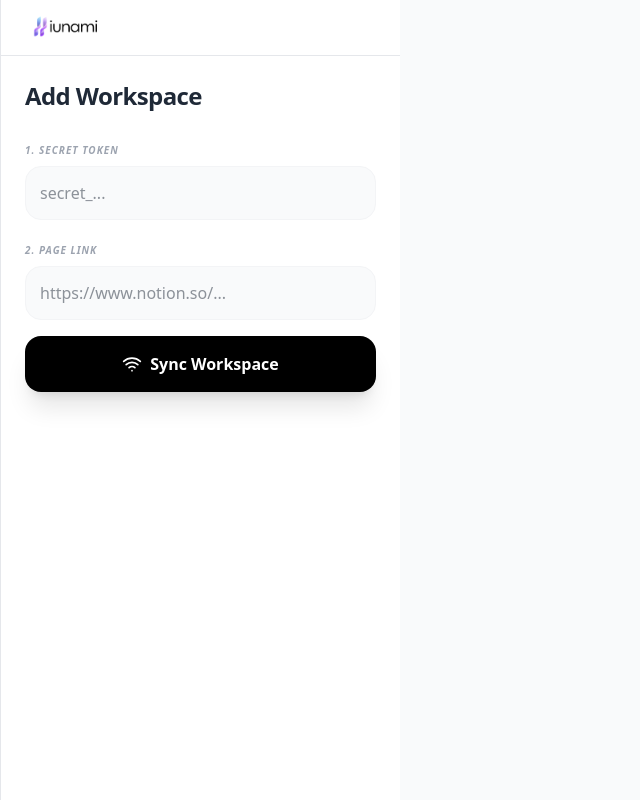
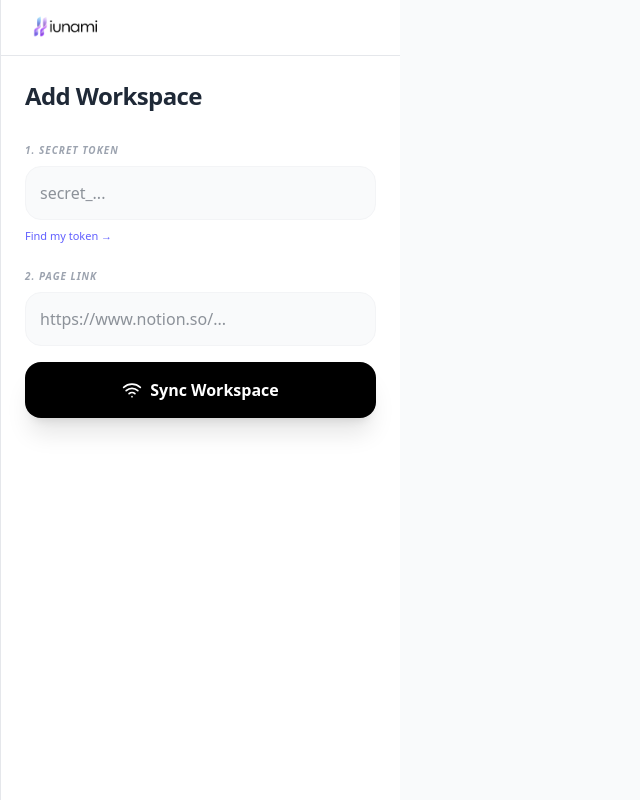
Before and after one commit to Ian-Chin/iunami-ai-extension, a React (Vite) app: page / in a window 1280 px wide. Both pictures are taken after a click on the button "Get Started". Shown: the whole page, without its empty margins (0-640 px from the left). Built offline with nearby package versions, Linux system fonts and the light colour scheme; no server answers.

Commit message:
find my token button

```diff
--- a/config.ts
+++ b/config.ts
@@ -1 +1,4 @@
-export const GROQ_API_KEY = process.env.GROQ_API_KEY;
+export const CONFIG = {
+  GROQ_API_KEY: process.env.GROQ_API_KEY,
+  AI_MODEL: 'llama-3.3-70b-versatile',
+};
--- a/package.json
+++ b/package.json
@@ -12,6 +12,7 @@
   "dependencies": {
     "@notionhq/client": "^5.8.0",
     "@radix-ui/react-slot": "^1.2.4",
+    "@supabase/supabase-js": "^2.94.0",
     "axios": "^1.13.2",
     "class-variance-authority": "^0.7.1",
     "clsx": "^2.1.1",
--- a/src/components/Settings.tsx
+++ b/src/components/Settings.tsx
@@ -147,6 +147,14 @@ export default function Settings({ onComplete }: { onComplete: () => void }) {
                         style={{ background: 'var(--input-bg)', color: 'var(--card-text)', borderWidth: 1, borderStyle: 'solid', borderColor: 'var(--input-border)' }}
                         placeholder="secret_..."
                     />
+                    <a
+                        href="https://iunamiai.vercel.app/blog/find-notion-token"
+                        target="_blank"
+                        rel="noopener noreferrer"
+                        className="inline-block mt-2 text-[11px] font-medium text-indigo-500 hover:text-indigo-600 hover:underline transition-colors"
+                    >
+                        Find my token →
+                    </a>
                 </div>
 
                 <div>
--- /dev/null
+++ b/src/types/supabaseclient.js
@@ -0,0 +1,5 @@
+import { createClient } from '@supabase/supabase-js'
+
+const supabaseUrl = process.env.REACT_APP_SUPABASE_URL
+const supabaseKey = process.env.REACT_APP_ANON_KEY
+const supabase = createClient(supabaseUrl, supabaseKey)
```
Also changed, not shown: 1 other file (tests, documents, lock files or other folders).
